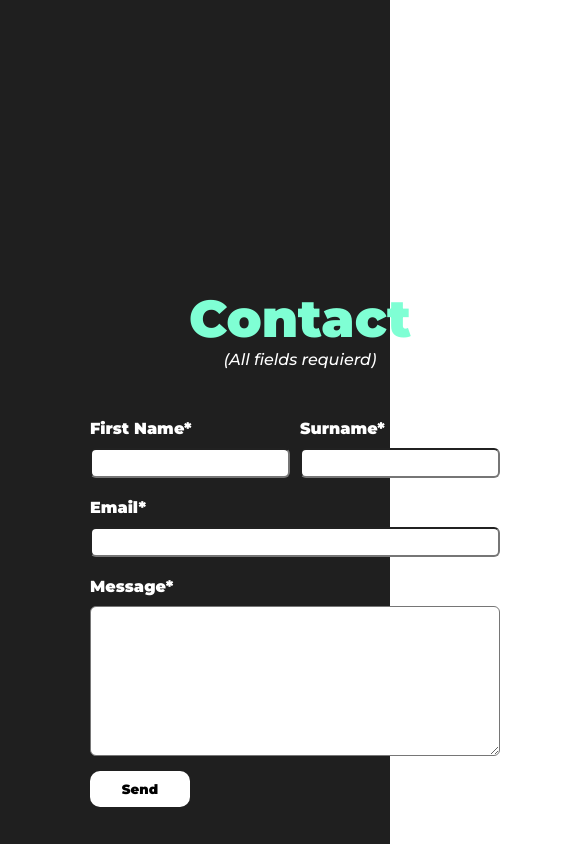
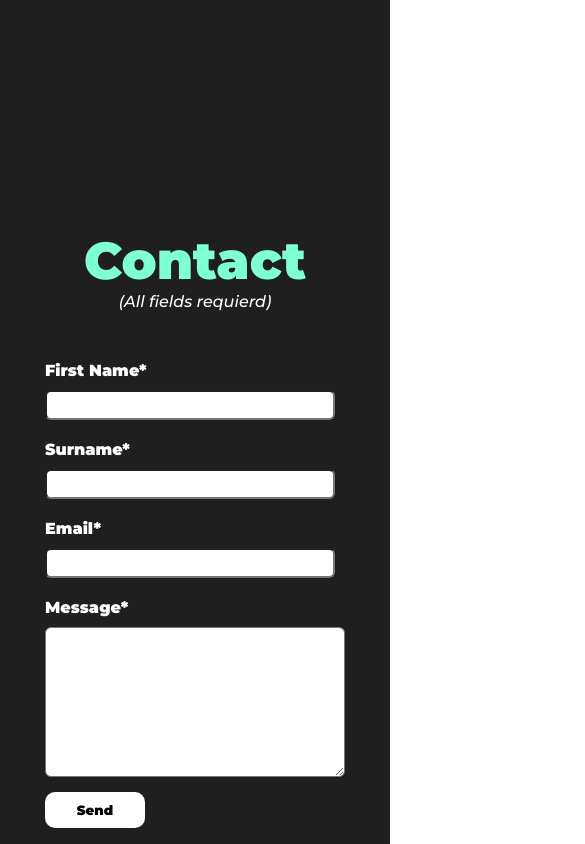
Before and after one commit to Celinesco/celinesco-page, a React (Create React App) app: page / in a window 390 px wide. Shown: the part 5160-6004 px from the top of the page, 585 px wide, since content can reach past the window. Built offline with nearby package versions, Linux system fonts and the light colour scheme.

Commit message:
seccion contacto en main

```diff
--- a/src/components/Contact/Contact.scss
+++ b/src/components/Contact/Contact.scss
@@ -6,8 +6,6 @@
   align-items: center;
   justify-content: center;
   min-height: 100vh;
-  padding: 100px;
-  margin-left: 210px;
   .title__section {
     margin-bottom: 0;
   }
@@ -74,4 +72,26 @@
       }
     }
   }
+  @media (min-width:1200px) {
+    margin-left: 210px;
+  }
+  @media(max-width:575.98px) {
+    .container__form {
+      max-width: 300px;
+      .formular__contact {
+        textarea {
+          width: 300px;
+        }
+        .row {
+          flex-direction: column;
+          .column {
+            input[type="email"], input[type="text"] {
+              width: auto
+            }
+          }
+        }
+      }
+    }
+
+  }
 }
```
